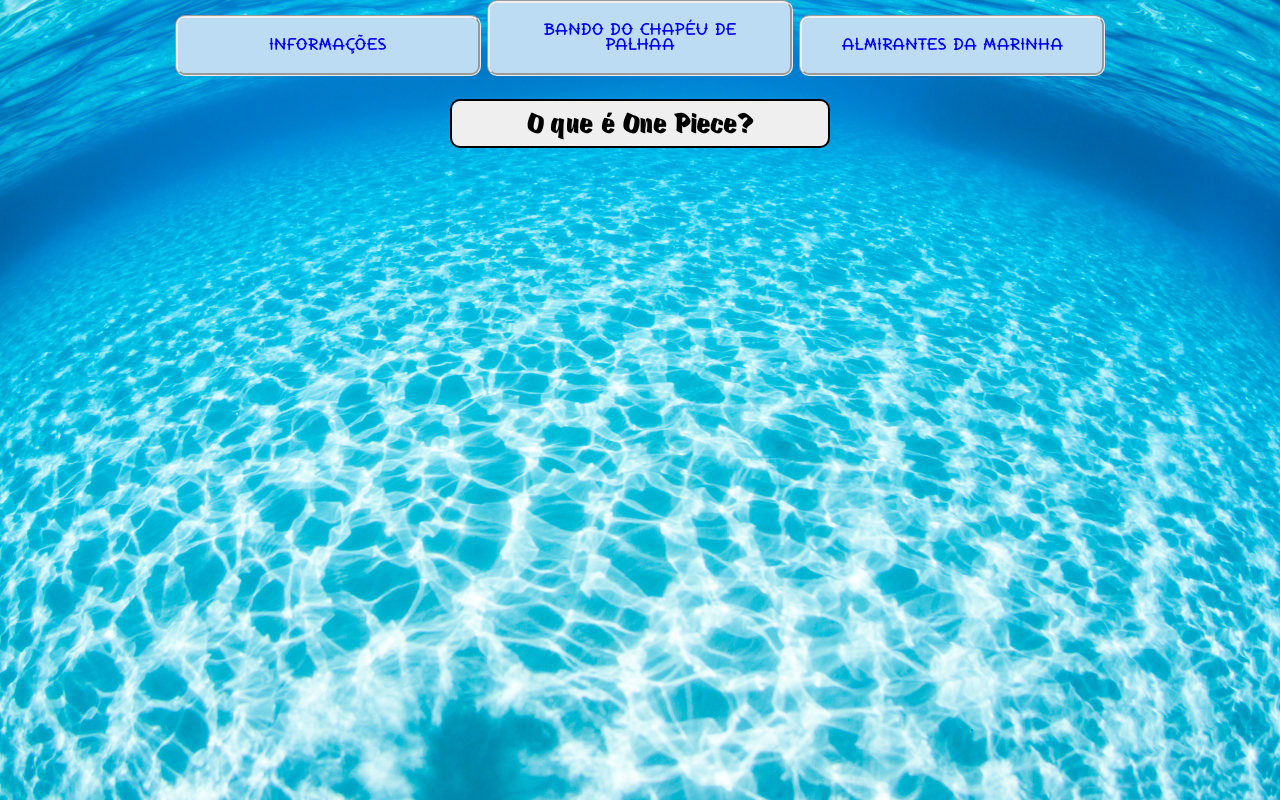
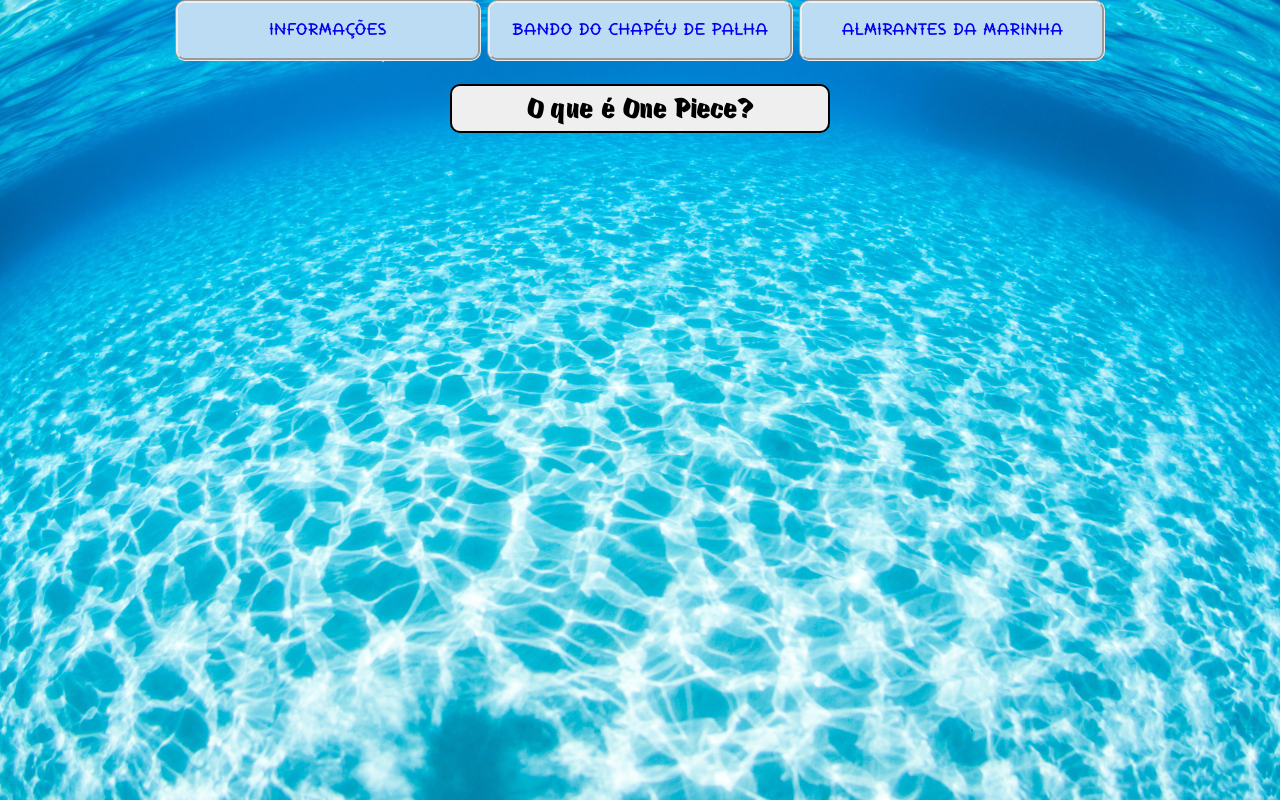
Before and after one commit to elvis-oliver/One-Piece, a plain HTML site: page index.html in a window 1280 px wide. Drawn offline with Linux system fonts and the light colour scheme.

Commit message:
corrigindo bug

```diff
--- a/index.html
+++ b/index.html
@@ -16,7 +16,7 @@
                     <a href="index.html"> Informações </a>
                 </li>
                 <li>
-                    <a href="pirata.html"> Bando do Chapéu de Palhaa </a>
+                    <a href="pirata.html"> Bando do Chapéu de Palha </a>
                 </li>
                 <li>
                     <a href="marinha.html"> Almirantes da Marinha </a>
```
